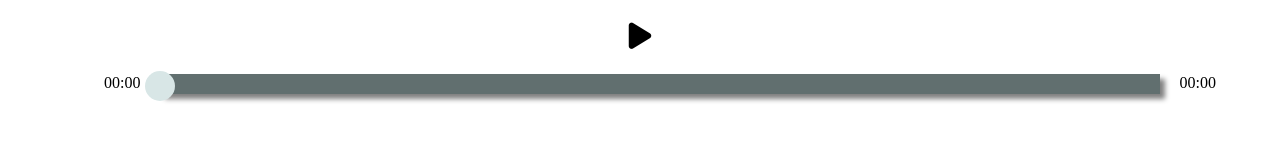
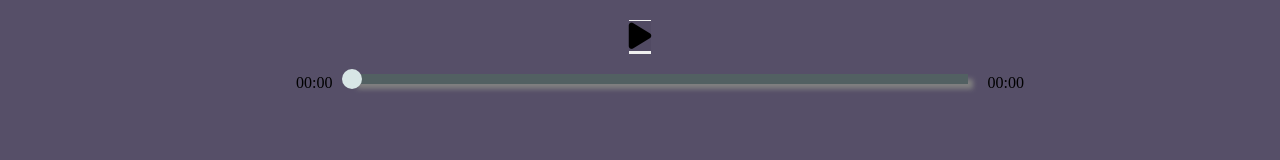
Before and after one commit to hainqm/E_cuoi_roi_a, a plain HTML site: page html/karaoke.html in a window 1280 px wide. Drawn offline with Linux system fonts and the light colour scheme.

Commit message:
co the tua nhanh

```diff
--- a/css/karaoke.css
+++ b/css/karaoke.css
@@ -4,11 +4,15 @@
     box-sizing: border-box;
     outline: none;
 }
+body{
+    background-color: rgba(18, 8, 43, 0.71);
+}
 
 .container{
-    width: 90%;
+    width: 60%;
     height:auto;
     margin: 20px auto;
+
 }
 .controls{
     display: flex;
@@ -16,10 +20,18 @@
 }
 .controls button{
     border: none;
-    background-color: white;
+    /* background-color: rgba(18, 8, 43, 0.71); */
     font-size: 30px;
     cursor: pointer;
+    margin: 0;
+    padding: 0;
 
+
+}
+
+.controls button i{
+    background-color: rgba(18, 8, 43, 0.71);
+    border: none;
 
 }
 
@@ -39,7 +51,7 @@
 .progress-bar{
     position: relative;
     width: 90%;
-    height: 20px;
+    height: 10px;
     background-color: rgba(83, 98, 98, 0.915);
     box-shadow: 5px 5px 5px grey;
     margin-top:30px 20px;
@@ -57,13 +69,13 @@
 
 .progress-bar .progress span{
     position: absolute;
-    top: -18px;
+    top: 5px;
     right: 0;
     /* left: 0; */
     bottom: 0;
-    translate: 50% 50%;
-    width: 30px;
-    height: 30px;
+    translate: 50% -50%;
+    width: 20px;
+    height: 20px;
     border-radius: 50%;
     background-color:rgb(216, 230, 230);
 
--- a/js/karaoke.js
+++ b/js/karaoke.js
@@ -20,6 +20,7 @@ progressBar.addEventListener('mousedown', function(e){
     handleProgressWidth(value);
     // console.log(value);
 
+    audio.currentTime = (value * audio.duration) / 100 ;
 })
 
 //chống nội bọt
@@ -37,21 +38,6 @@ progressSpan.addEventListener('mousemove', function(e){
 
 
 
-// document.addEventListener('mousemove', function(e){
-//     if(isDown){
-
-//         offsetX = e.offsetX ;
-
-//         // console.log(offsetX);
-//         if(offsetX <= progressBarWidth){
-//             value = ( offsetX * 100 ) / progressBarWidth;
-//             handleProgressWidth(value);
-//             var progressMove = progress.style.width = `${value}%`;
-
-//             console.log(progressMove);
-//         }
-//     }
-// })
 
 
 document.addEventListener('mousemove', function(e){
@@ -63,13 +49,18 @@ document.addEventListener('mousemove', function(e){
 
         value = (cursorX * 100) / progressBarWidth;
         handleProgressWidth(value);
+
+
         // console.log(`value: ${value}%`);
+        audio.currentTime = (value * audio.duration) / 100 ;
+
     }
 });
 
 
 document.addEventListener('mouseup',function(e){
     isDown = false;
+
 })
 
 
@@ -98,8 +89,6 @@ var getTime = function(seconds){
 
 //lắng nghe sự kiện load nhạc
 audio.addEventListener('loadeddata', function(){
-
-
     time[1].innerText = getTime(audio.duration);
     // console.log(audio.paused);
 
```
